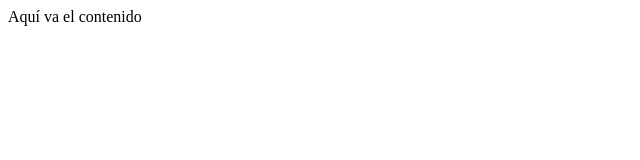
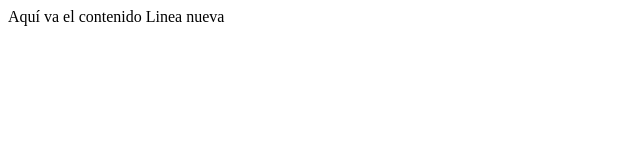
Before and after one commit to gonzalezjlt/Git-Learning, a plain HTML site: page index.html in a window 1280 px wide. Shown: the full height of the page, 0-640 px from the left. Drawn offline with Linux system fonts and the light colour scheme.

Commit message:
Update index.html

```diff
--- a/index.html
+++ b/index.html
@@ -4,5 +4,6 @@
 	</head>
 	<body>
 	    Aquí va el contenido
+	    Linea nueva
 	</body>
 </html>
```
